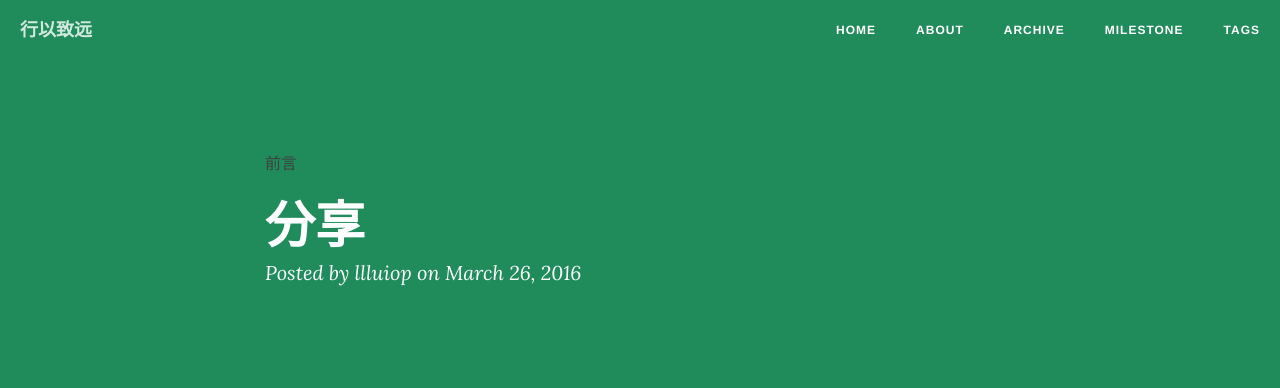
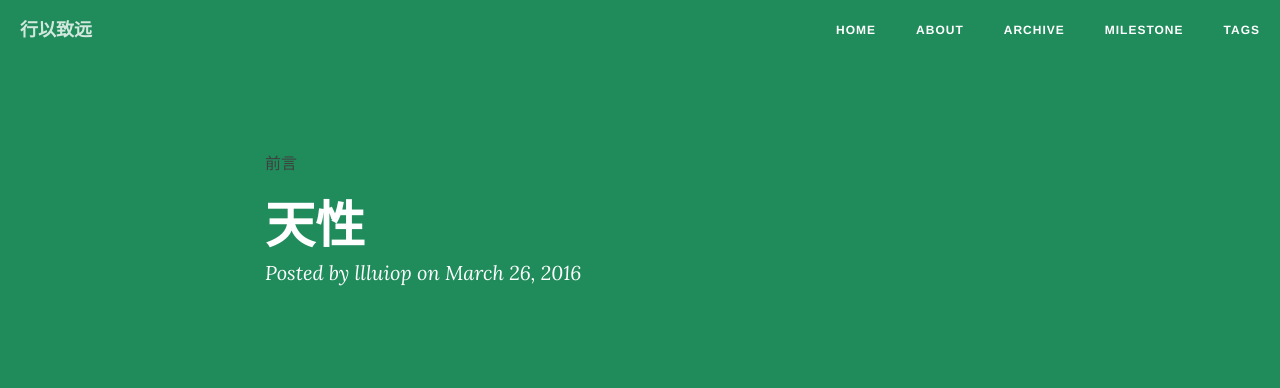
Before and after one commit to llluiop/llluiop.github.io, a Jekyll site: the page built from _posts/2016-03-26-nature.md, in a window 1280 px wide. Shown: the top 388 px of the page. Built offline with Jekyll 4.4.1, drawn with Linux system fonts in a browser that asks for light colours; nearby versions of some CDN libraries; comment, search, counter and statistics services are not loaded.

Commit message:
甜蜜的梦想

```diff
--- a/_posts/2016-03-26-nature.md
+++ b/_posts/2016-03-26-nature.md
@@ -1,6 +1,6 @@
 ---
 layout: post
-title: 分享
+title: 天性
 date: 2016-3-26
 categories: 生活
 tags: [前言]
```
